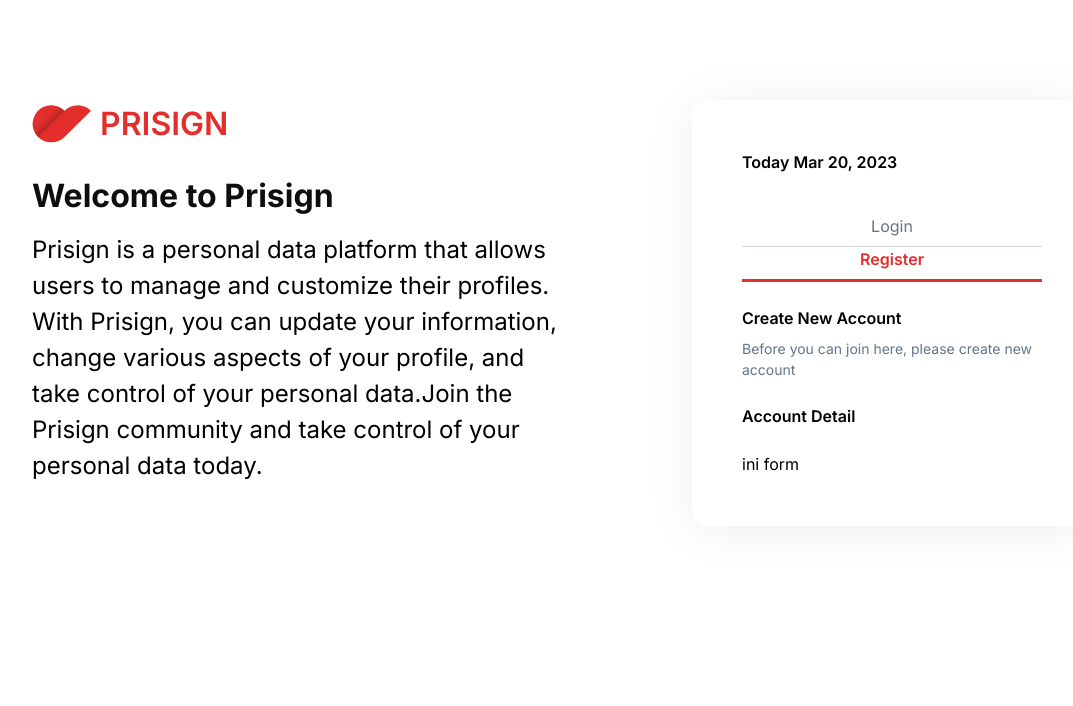
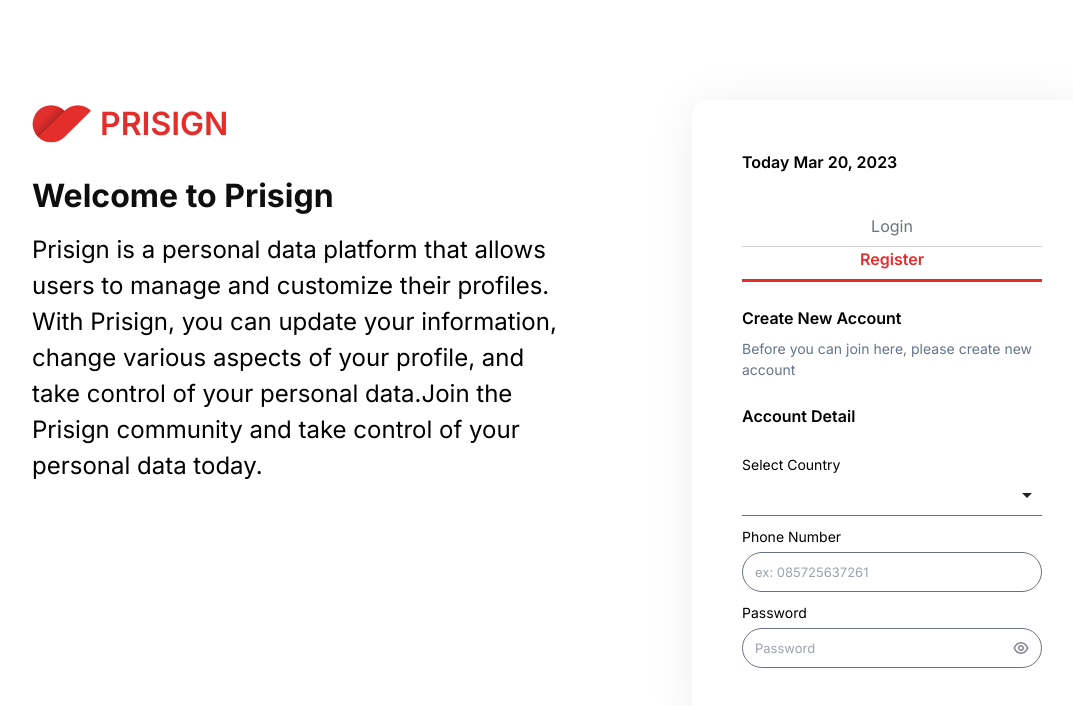
Before and after one commit to Derida23/Boilerplate-Vue3-Typescript, a Vue app: page /auth/register in a window 1280 px wide. Shown: the top 706 px of the page, without its empty margins (68-1141 px from the left). Built offline with nearby package versions, Linux system fonts and the light colour scheme.

Commit message:
feat: styling select css UI 🎨

```diff
--- a/src/components/Button/index.vue
+++ b/src/components/Button/index.vue
@@ -66,4 +66,4 @@ const onClick = (event: Event) => {
   </div>
 </template>
 
-<style src="./button.style.scss"></style>
+<style src="./button.style.scss" lang="scss"></style>
--- a/src/components/Input/index.vue
+++ b/src/components/Input/index.vue
@@ -84,4 +84,4 @@ const inputType = computed<string>(() => {
   </Field>
 </template>
 
-<style src="./input.style.scss"></style>
+<style src="./input.style.scss" lang="scss"></style>
--- /dev/null
+++ b/src/components/Select/index.ts
@@ -0,0 +1 @@
+export { default } from './index.vue'
--- /dev/null
+++ b/src/components/Select/index.vue
@@ -0,0 +1,15 @@
+<script setup lang="ts"></script>
+
+<template>
+  <div class="select">
+    <label>Select Country</label>
+    <select name="cars" id="cars" placeholder="Choose tour country" value="">
+      <option value="volvo">Volvo</option>
+      <option value="saab">Saab</option>
+      <option value="mercedes">Mercedes</option>
+      <option value="audi">Audi</option>
+    </select>
+  </div>
+</template>
+
+<style src="./select.style.scss" lang="scss"></style>
--- /dev/null
+++ b/src/components/Select/select.style.scss
@@ -0,0 +1,42 @@
+.select {
+  @apply w-full;
+  @apply mb-2;
+
+  label {
+    @apply text-[14px];
+    @apply mb-2;
+  }
+
+  select {
+    -webkit-appearance: none;
+    -moz-appearance: none;
+    @apply appearance-none;
+
+    background: url("../../assets/icon/arrow-icon.svg") white no-repeat 98.5% !important;
+    background: url("../../assets/icon/arrow-icon.svg") white no-repeat
+      calc(100% - 10px) !important;
+
+    @apply w-full;
+    @apply h-[40px];
+    @apply px-[8px];
+    @apply py-[10px];
+    @apply text-[13px];
+    @apply border-b;
+    @apply border-gray-500;
+
+    &:focus {
+      @apply outline-0;
+      @apply border-b;
+      @apply border-gray-500;
+      @apply border-primary;
+    }
+
+    &::placeholder {
+      @apply text-[13px];
+    }
+
+    &::-ms-expand {
+      @apply hidden;
+    }
+  }
+}
--- a/src/components/Tabs/index.vue
+++ b/src/components/Tabs/index.vue
@@ -37,4 +37,4 @@ const onTabChange = (value: string | number) => {
   </div>
 </template>
 
-<style src="./tabs.style.scss"></style>
+<style src="./tabs.style.scss" lang="scss"></style>
--- a/src/views/auth/login/index.vue
+++ b/src/views/auth/login/index.vue
@@ -77,4 +77,4 @@ watch(error, async (value) => {
   </Form>
 </template>
 
-<style src="./login.style.scss"></style>
+<style src="./login.style.scss" lang="scss"></style>
--- a/src/views/auth/register/index.vue
+++ b/src/views/auth/register/index.vue
@@ -1,4 +1,7 @@
-<script setup lang="ts"></script>
+<script setup lang="ts">
+import TextInput from "@/components/Input";
+import Select from "@/components/Select";
+</script>
 
 <template>
   <div class="register">
@@ -8,9 +11,21 @@
     </div>
     <p class="register-subtitle">Account Detail</p>
     <div class="register-form">
-      <p>ini form</p>
+      <Select />
+      <TextInput
+        type="tel"
+        label="Phone Number"
+        name="phone_number"
+        placeholder="ex: 085725637261"
+      />
+      <TextInput
+        type="password"
+        label="Password"
+        name="password"
+        placeholder="Password"
+      />
     </div>
   </div>
 </template>
 
-<style src="./register.style.scss"></style>
+<style src="./register.style.scss" lang="scss"></style>
```
Also changed, not shown: src/assets/icon/arrow-icon.svg (added), src/components/Select/select.type.ts (added).
